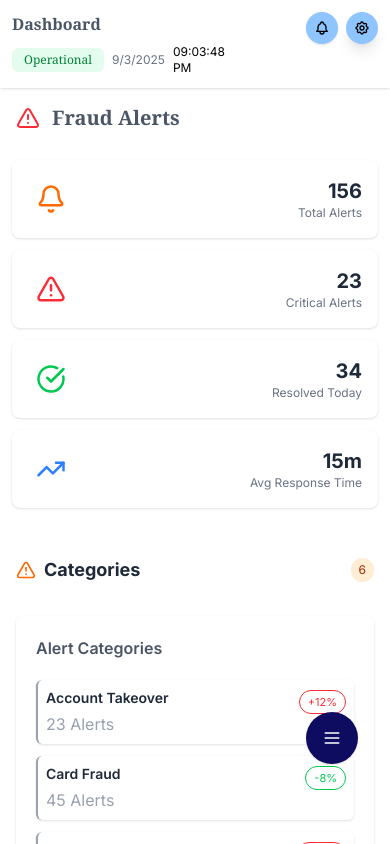
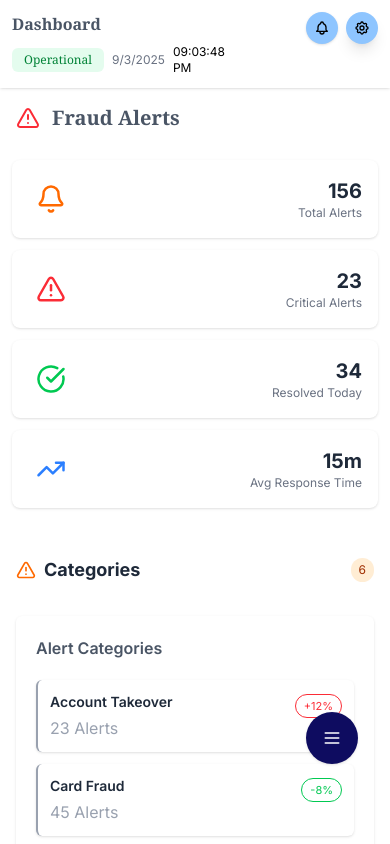
Before and after one commit to Ennyola4/middlewaredashboard, a React (Vite) app: page /fraud-alert in a window 390 px wide. Built offline with nearby package versions, Linux system fonts and the light colour scheme.

Commit message:
Ai-Recommendation Board page Done

```diff
--- a/src/components/Dashboard/RiskManagement/AlertCategoriesCard.tsx
+++ b/src/components/Dashboard/RiskManagement/AlertCategoriesCard.tsx
@@ -24,7 +24,7 @@ const AlertCategoriesCard = () => {
                         Alert Categories
                     </h3>
                     {alertCategoriesCard.map((item, index) => (
-                        <div key={index} className="bg-white dark:bg-gray-950 rounded-md p-2 sm:p-4 shadow-sm hover:shadow-md border-l-2 border-gray-400 transition-all duration-300">
+                        <div key={index} className="bg-white dark:bg-gray-950 rounded-md p-3 sm:p-4 shadow-sm hover:shadow-md border-l-2 border-gray-400 transition-all duration-300">
                             <div className="flex justify-between items-start gap-3">
                                 {/* Title and Value */}
                                 <div className="flex-1">
```
